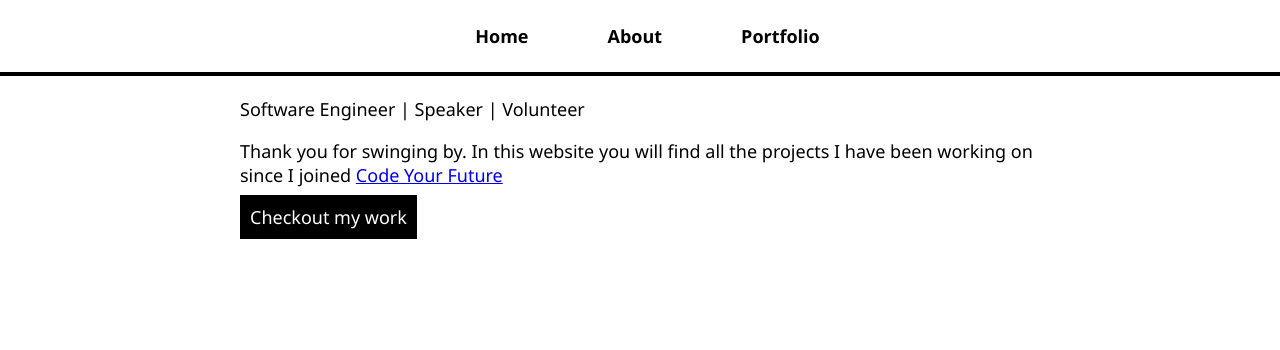
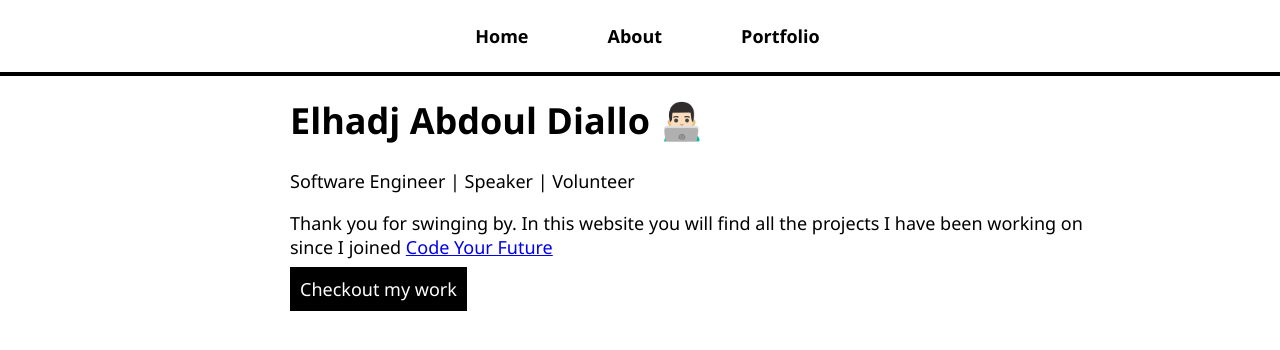
Before and after one commit to eediallo/eediallo.github.io, a React (Create React App) app in the folder my-portfolio/: page / in a window 1280 px wide. Shown: the top 350 px of the page. Built offline with nearby package versions, Linux system fonts and the light colour scheme.

Commit message:
adds page-body class

```diff
--- a/my-portfolio/src/App.js
+++ b/my-portfolio/src/App.js
@@ -16,6 +16,7 @@ function App() {
     <div className="App">
       <BrowserRouter>
         <NavBar />
+        <div id="page-body" >
         <Routes>
           <Route path="/" element={<HomePage />} />
           <Route path="/about" element={<AboutPage />} />
@@ -27,6 +28,7 @@ function App() {
           <Route path="/home-town-home-page" element={<HomeTownHomePage />} />
           <Route path="/intro-to-programming" element={<IntroToProgramming />} />
         </Routes>
+        </div>
       </BrowserRouter>
     </div>
   );
```
